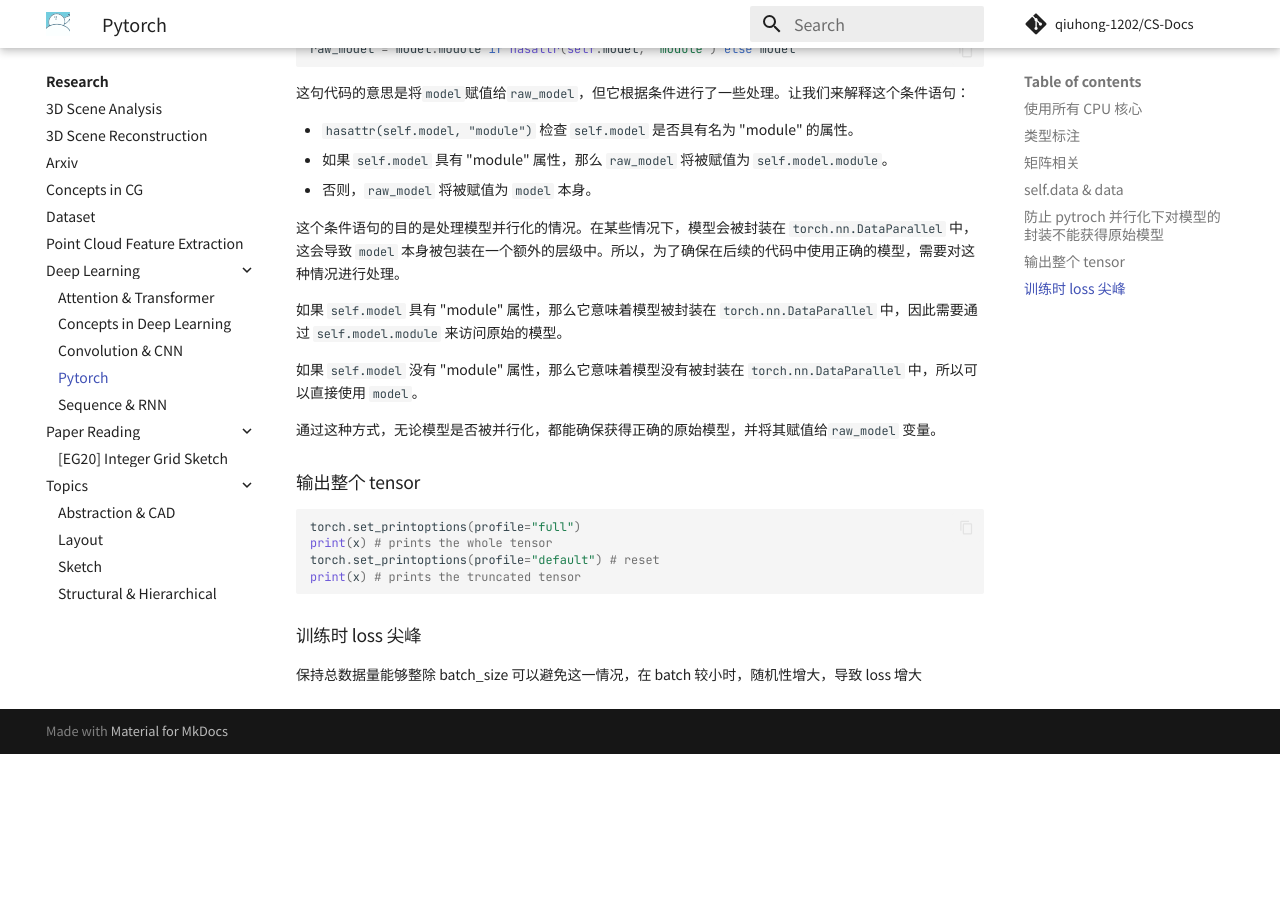
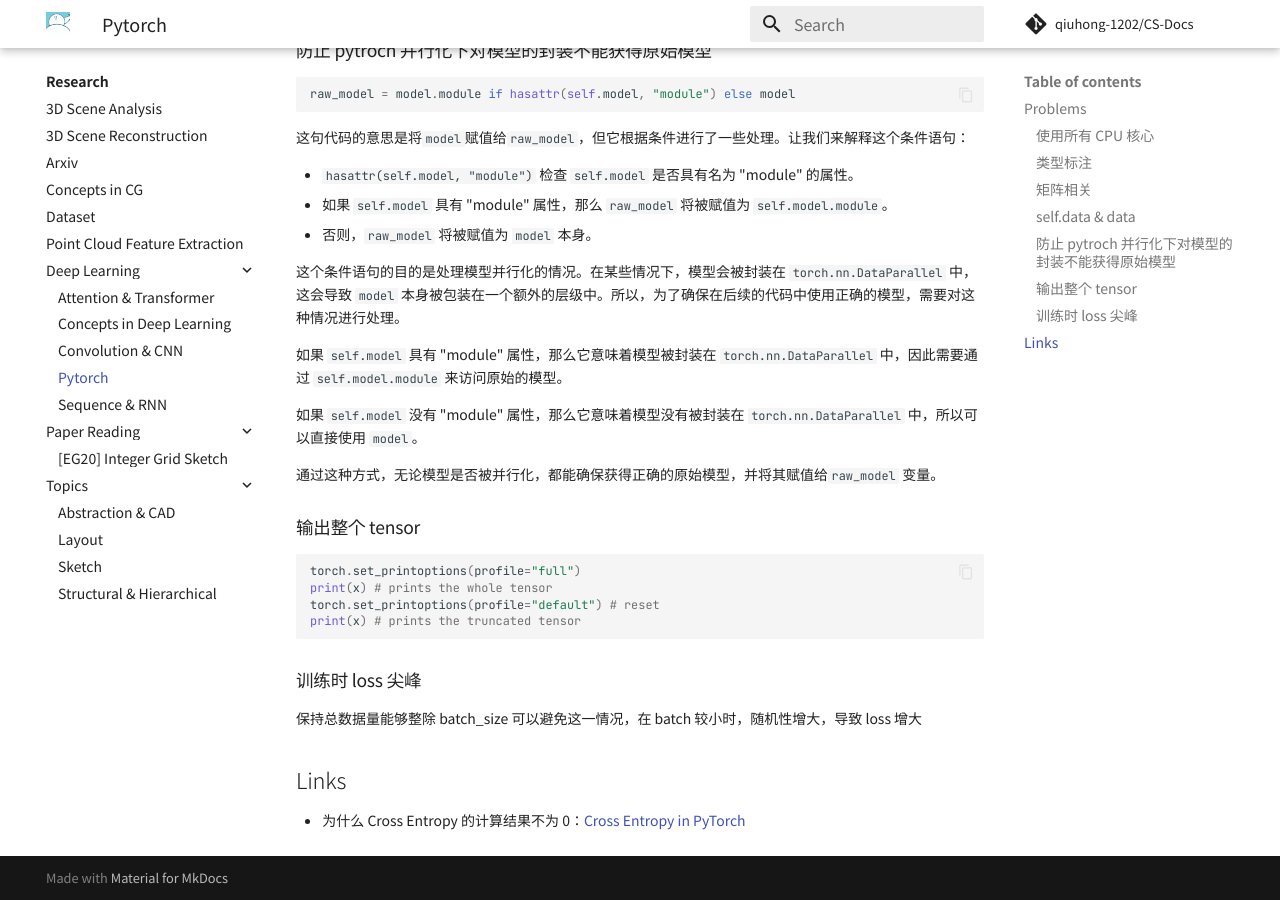
Before and after one commit to QiuHong-1202/CS-Document, an MkDocs documentation site: the page built from docs/Research/Deep Learning/Pytorch.md, in a window 1280 px wide and 900 px high, scrolled down 1574 px. Built offline with MkDocs 1.6.1 and Material for MkDocs 9.7.7, drawn with Linux system fonts in a browser that asks for light colours; nearby versions of some CDN libraries; comment, search, counter and statistics services are not loaded; before the commit the page ends 2328 px from its top, so only the background shows below that.

Commit message:
feat: torch

```diff
--- a/docs/Research/Deep Learning/Pytorch.md
+++ b/docs/Research/Deep Learning/Pytorch.md
@@ -1,4 +1,6 @@
 # Pytorch
+
+## Problems
 
 ### 使用所有 CPU 核心
 
@@ -98,3 +100,7 @@ print(x) # prints the truncated tensor
 ### 训练时 loss 尖峰
 
 保持总数据量能够整除 batch_size 可以避免这一情况，在 batch 较小时，随机性增大，导致 loss 增大
+
+## Links
+
+- 为什么 Cross Entropy 的计算结果不为 0：[Cross Entropy in PyTorch](https://stackoverflow.com/questions/49390842/cross-entropy-in-pytorch)
```
